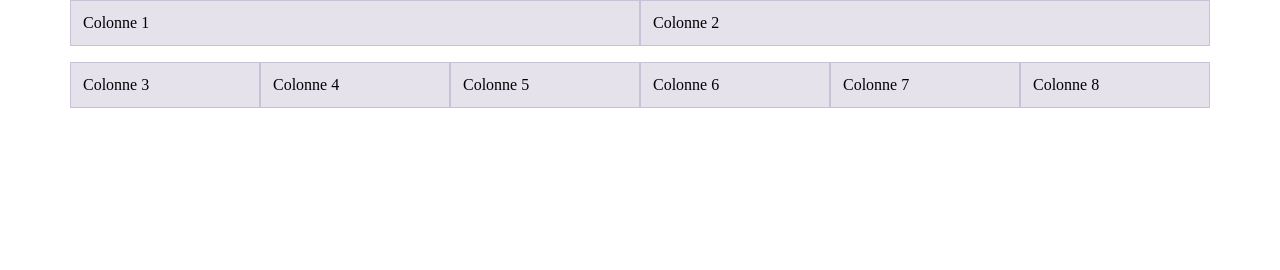
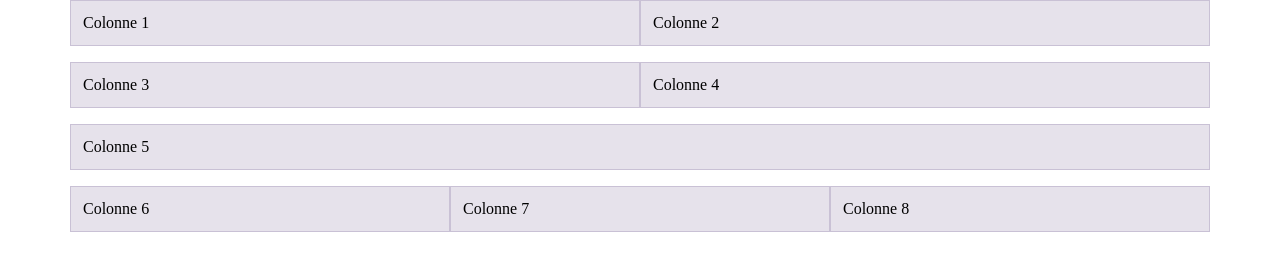
Before and after one commit to thomasrouiller/exercice-bootstrap-2-layout-responsive, a website built with Parcel: page src/index.html in a window 1280 px wide. Built offline with nearby package versions, Linux system fonts and the light colour scheme.

Commit message:
i did it!!!

```diff
--- a/src/index.html
+++ b/src/index.html
@@ -12,12 +12,16 @@
       <div class="row gy-3">
         <div class="col-12 col-md-12 col-lg-6">Colonne 1</div>
         <div class="col-12 col-md-12 col-lg-6">Colonne 2</div>
-        <div class="col">Colonne 3</div>
-        <div class="col">Colonne 4</div>
-        <div class="col">Colonne 5</div>
-        <div class="col">Colonne 6</div>
-        <div class="col">Colonne 7</div>
-        <div class="col">Colonne 8</div>
+        <div class="col-6">Colonne 3</div>
+        <div class="col-6">Colonne 4</div>
+        <div class="col-12">Colonne 5</div>
+        <div class="col-12 col-lg-4 col-sm-6 col-xs-12">Colonne 6</div>
+        <div class="col-12 col-lg-4 col-sm-6 col-xs-12 gy-0 gy-sm-3">
+          Colonne 7
+        </div>
+        <div class="col-12 col-lg-4 col-sm-12 col-xs-12 gy-0 gy-lg-3">
+          Colonne 8
+        </div>
       </div>
     </div>
   </body>
```
